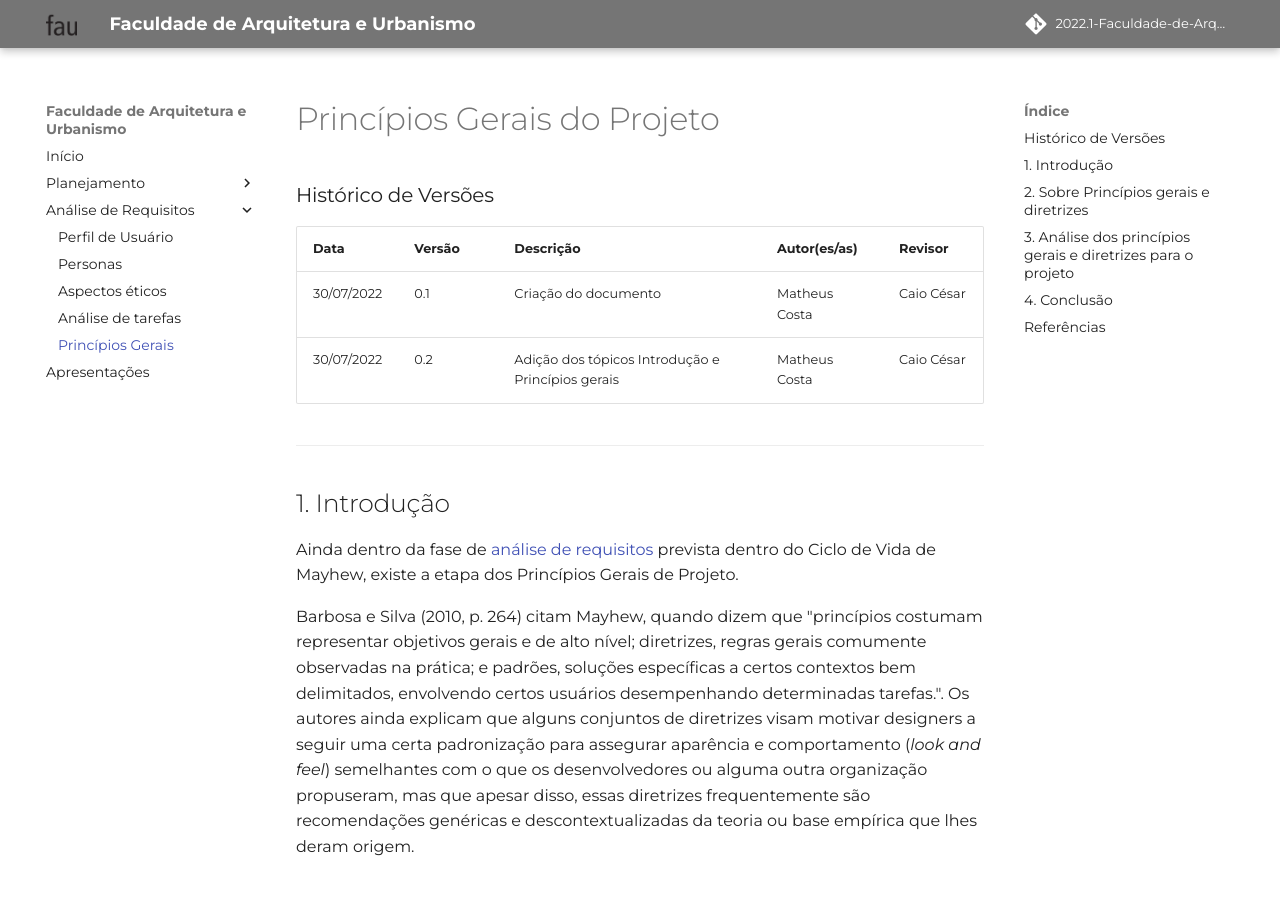
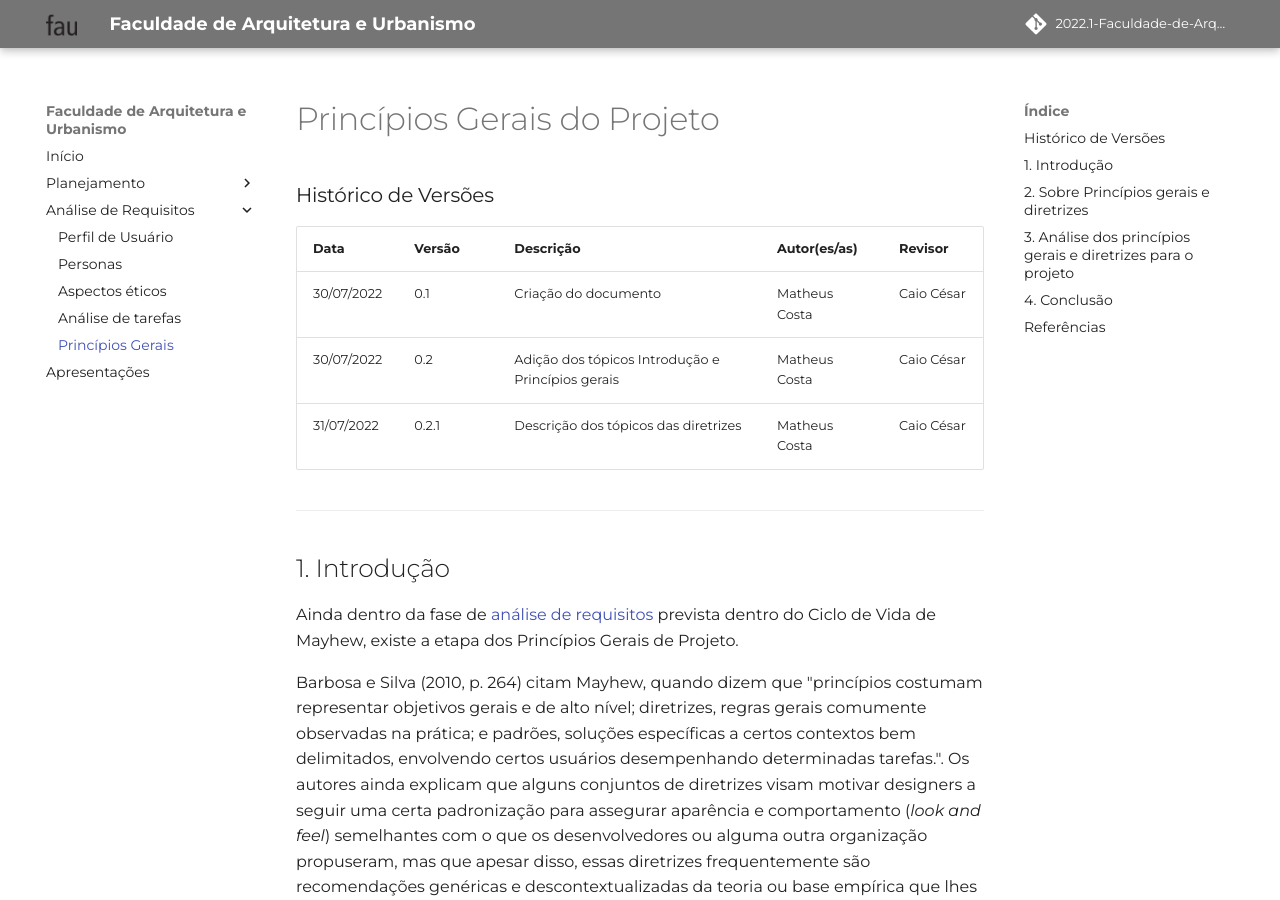
Before and after one commit to Mateusvff/2022.1-Faculdade-de-Arquitetura-e-Urbanismo, an MkDocs documentation site: the page built from docs/analise-de-requisitos/principios-gerais.md, in a window 1280 px wide and 900 px high. Built offline with MkDocs 1.6.1 and Material for MkDocs 9.7.7, drawn with Linux system fonts in a browser that asks for light colours; some web fonts are replaced; comment, search, counter and statistics services are not loaded.

Commit message:
:repeat:(#28) atualização do histórico de versões

```diff
--- a/docs/analise-de-requisitos/principios-gerais.md
+++ b/docs/analise-de-requisitos/principios-gerais.md
@@ -6,6 +6,7 @@
 --- | --- | --- | --- | ---
 30/07/2022 | 0.1 | Criação do documento | Matheus Costa | Caio César
 30/07/2022 | 0.2 | Adição dos tópicos Introdução e Princípios gerais | Matheus Costa | Caio César
+31/07/2022 | 0.2.1 | Descrição dos tópicos das diretrizes | Matheus Costa | Caio César
 
 ***
 
```
